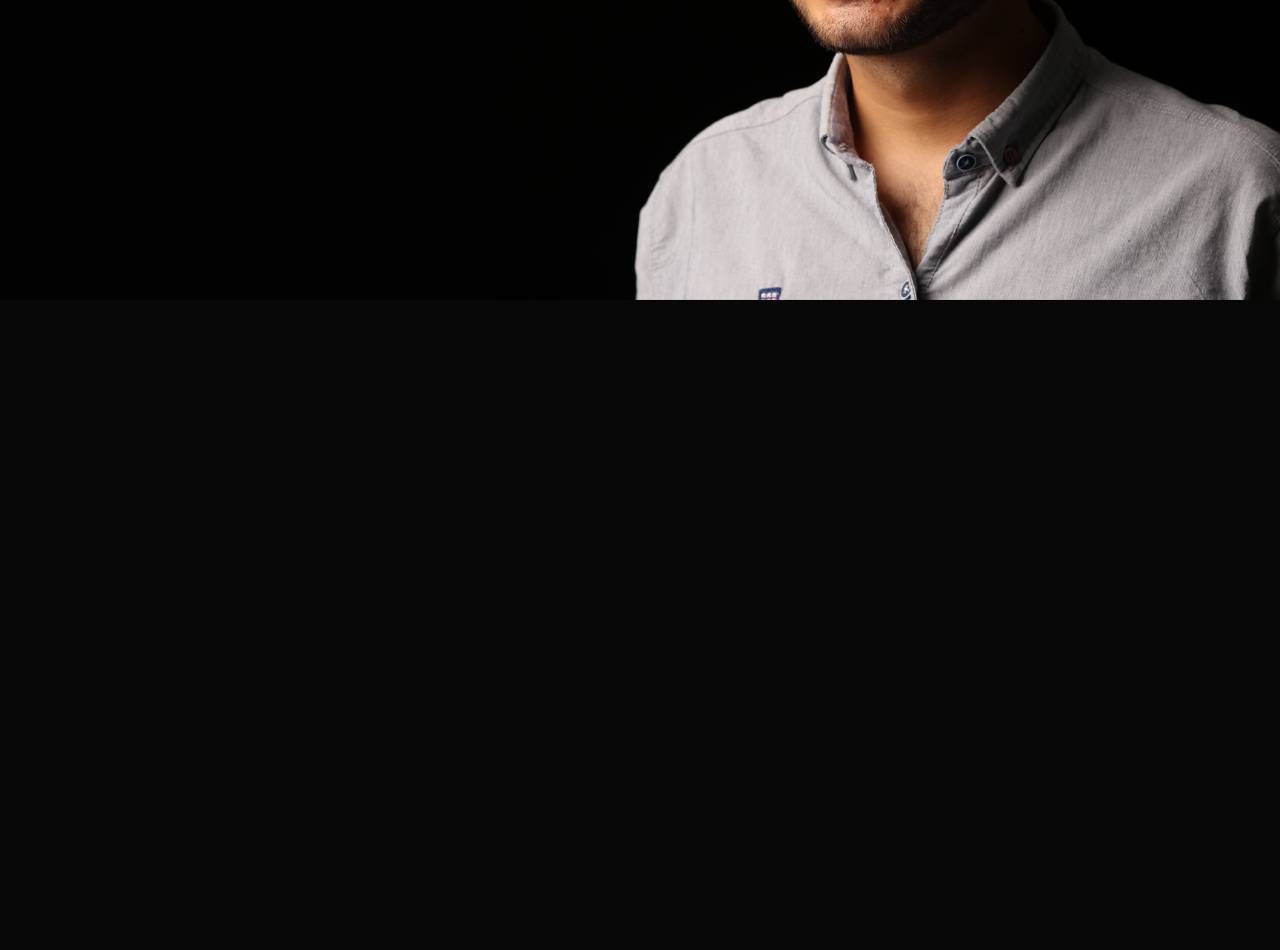
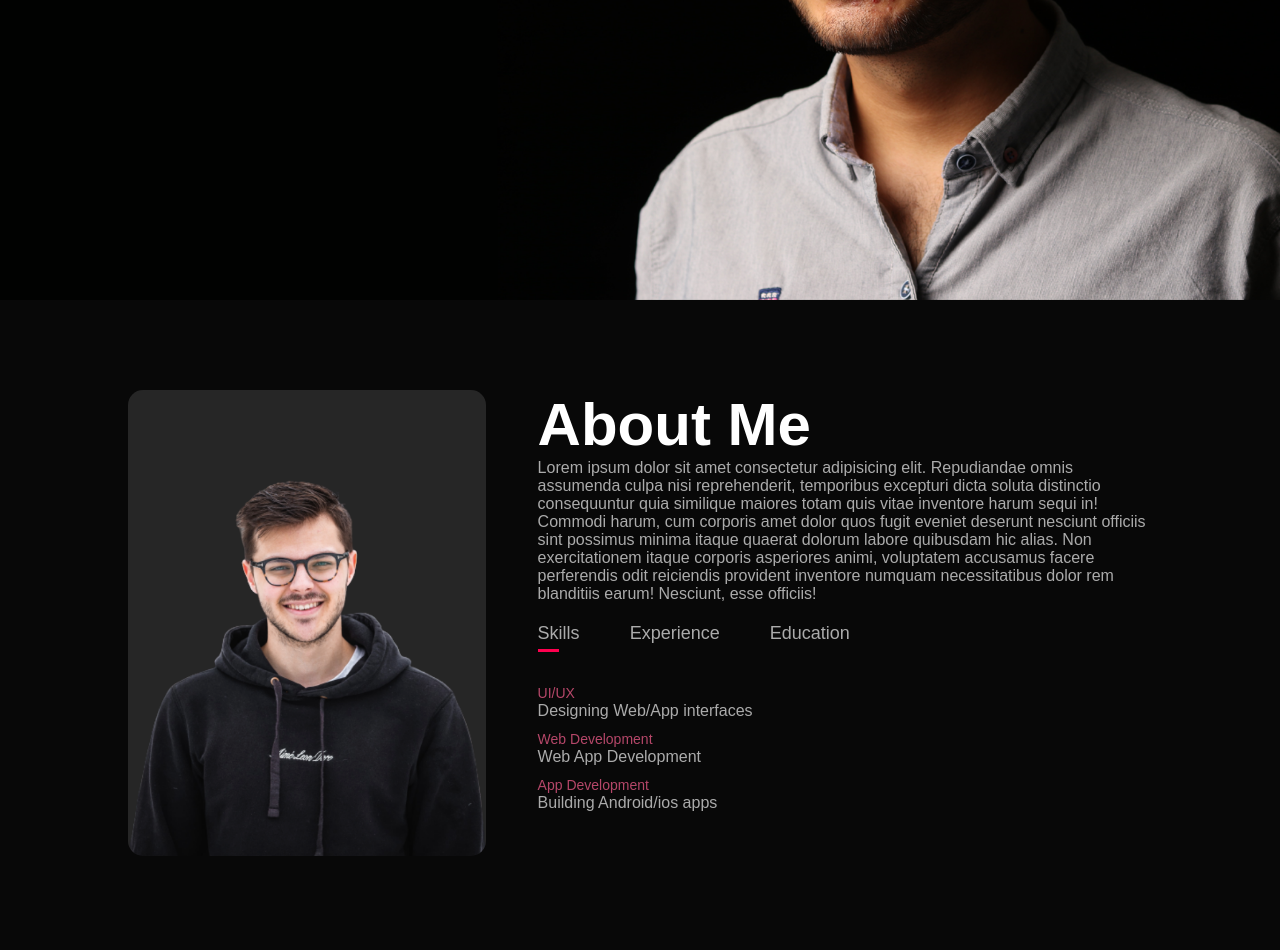
Before and after one commit to Rishabhjha9868/Portfolio, a plain HTML site: page index.html in a window 1280 px wide. Shown: the part 500-1450 px from the top of the page. Before the commit the page ends 800 px from the top, so only its background shows below. Drawn offline with Linux system fonts and the light colour scheme.

Commit message:
Update Header and about Section

```diff
--- a/index.html
+++ b/index.html
@@ -28,5 +28,81 @@
         </div>
       </div>
     </div>
+    <!-- -------------------------------------About------------------------------->
+    <div id="about">
+      <div class="container">
+        <div class="row">
+          <div class="about-col-1">
+            <img src="images/user.png" alt="" />
+          </div>
+          <div class="about-col-2">
+            <h1 class="sub-title">About Me</h1>
+            <p>
+              Lorem ipsum dolor sit amet consectetur adipisicing elit.
+              Repudiandae omnis assumenda culpa nisi reprehenderit, temporibus
+              excepturi dicta soluta distinctio consequuntur quia similique
+              maiores totam quis vitae inventore harum sequi in! Commodi harum,
+              cum corporis amet dolor quos fugit eveniet deserunt nesciunt
+              officiis sint possimus minima itaque quaerat dolorum labore
+              quibusdam hic alias. Non exercitationem itaque corporis asperiores
+              animi, voluptatem accusamus facere perferendis odit reiciendis
+              provident inventore numquam necessitatibus dolor rem blanditiis
+              earum! Nesciunt, esse officiis!
+            </p>
+            <div class="tab-titles">
+              <p class="tab-links active-link" onclick="opentab('skills')">Skills</p>
+              <p class="tab-links" onclick="opentab('experience')"">Experience</p>
+              <p class="tab-links" onclick="opentab('education')"">Education</p>
+            </div>
+            <div class="tab-contents active-tab" id="skills">
+              <ul>
+                <li><span>UI/UX</span><br />Designing Web/App interfaces</li>
+                <li><span>Web Development</span><br />Web App Development</li>
+                <li>
+                  <span>App Development</span><br />Building Android/ios apps
+                </li>
+              </ul>
+            </div>
+            <div class="tab-contents" id="experience">
+              <ul>
+                <li>
+                  <span>2021- Current</span><br />UI/UX Design Training at ET
+                  Institute
+                </li>
+                <li><span>2019 - 2021</span><br />Team lead at Starapp LLC.</li>
+                <li>
+                  <span>2017 - 2019</span><br />UI/UX Design Executive at coin
+                  Digital Ltd.
+                </li>
+              </ul>
+            </div>
+            <div class="tab-contents" id="education">
+              <ul>
+                <li>
+                  <span>2016</span><br />UI/UX Design Training at ET Institute
+                </li>
+                <li><span>2016</span><br />MBA from MIT Banglore.</li>
+                <li><span>2014</span><br />BBA from ISM Banglore</li>
+              </ul>
+            </div>
+          </div>
+        </div>
+      </div>
+    </div>
+
+    <script>
+      var tablinks = document.getElementsByClassName("tab-links");
+      var tabcontents = document.getElementsByClassName("tab-contents");
+      function opentab(tabname){
+        for(tablink of tablinks){
+          tablink.classList.remove("active-link");
+        }
+        for(tabcontent of tabcontents){
+          tabcontent.classList.remove("active-tab");
+        }
+        event.currentTarget.classList.add("active-link");
+        document.getElementById(tabname).classList.add("active-tab");
+      }
+    </script>
   </body>
 </html>
--- a/style.css
+++ b/style.css
@@ -72,3 +72,76 @@ nav ul li a:hover::after {
 .header-text h1 span {
   color: #ff004f;
 }
+
+/* -------------------------------About---------------------------------- */
+
+#about {
+  padding: 80px 0;
+  color: #ababab;
+}
+
+.row {
+  display: flex;
+  justify-content: space-between;
+  flex-wrap: wrap;
+}
+
+.about-col-1 {
+  flex-basis: 35%;
+}
+
+.about-col-1 img {
+  width: 100%;
+  border-radius: 15px;
+}
+.about-col-2 {
+  flex-basis: 60%;
+}
+.sub-title {
+  font-size: 60px;
+  font-weight: 600;
+  color: white;
+}
+
+.tab-titles {
+  display: flex;
+  margin: 20px 0 40px;
+}
+
+.tab-links {
+  margin-right: 50px;
+  font-size: 18px;
+  font-weight: 500;
+  cursor: pointer;
+  position: relative;
+}
+.tab-links::after {
+  content: "";
+  width: 0;
+  height: 3px;
+  background: #ff004f;
+  position: absolute;
+  left: 0;
+  bottom: -8px;
+  transition: 0.5s;
+}
+.tab-links.active-link::after {
+  width: 50%;
+}
+
+.tab-contents ul li {
+  list-style: none;
+  margin: 10px 0;
+}
+.tab-contents ul li span {
+  color: #b54769;
+  font-size: 14px;
+}
+
+.tab-contents {
+  display: none;
+}
+
+.tab-contents.active-tab {
+  display: block;
+}
```
